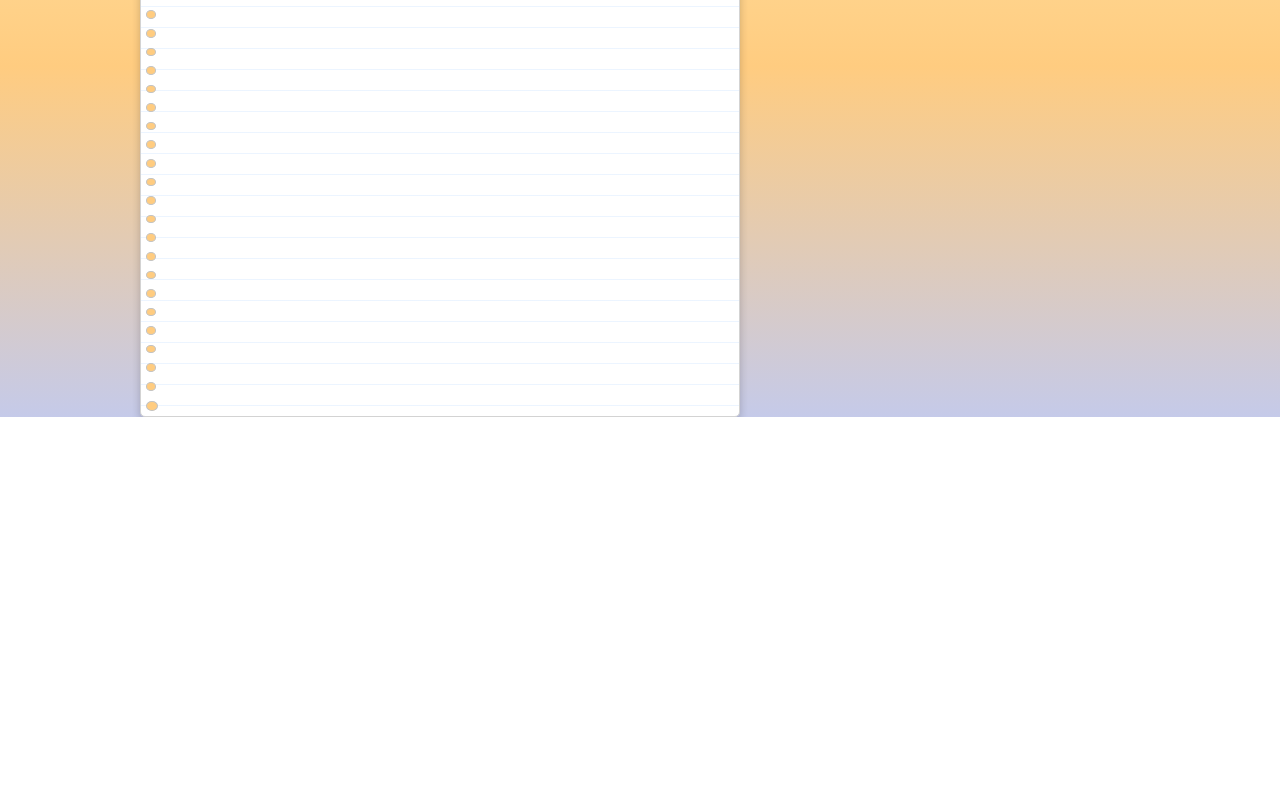
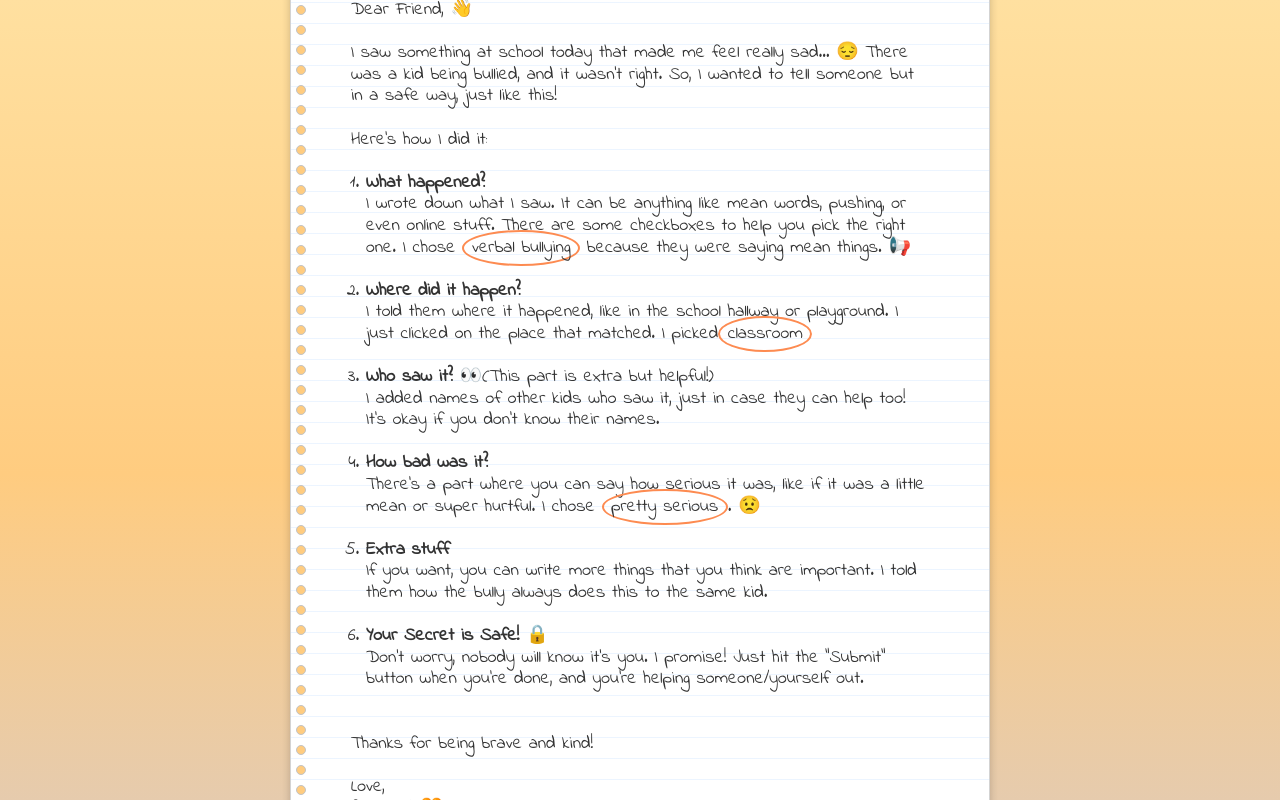
Before and after one commit to IvOKOs/EmpowerU-bullying-prevention-web-app, a React (Create React App) app: page / in a window 1280 px wide. Shown: the part 4260-5060 px from the top of the page. Before the commit the page ends 4677 px from the top, so only its background shows below. Built offline with nearby package versions, Linux system fonts and the light colour scheme.

Commit message:
Updated ReportFormIntro.

```diff
--- a/src/components/unauthorized/ReportFormIntro.css
+++ b/src/components/unauthorized/ReportFormIntro.css
@@ -1,21 +1,25 @@
 .report-intro-section {
   background: linear-gradient(to bottom, #ffecb3, #ffcc80, #c5cae9);
+  padding-bottom: 30rem;
 }
 
 .form-title {
   text-align: center;
-  font-size: 4.4rem;
+  font-size: 5.2rem;
+  font-weight: 400;
+  margin-bottom: 3rem;
 }
 
 .form-text {
   text-align: center;
   font-size: 2.4rem;
+  margin-bottom: 2rem;
 }
 
 .notebook-page {
   position: relative;
-  max-width: 600px;
-  height: 600px;
+  max-width: 70rem;
+  max-height: 95rem;
   background: repeating-linear-gradient(
     to bottom,
     #ffffff,
@@ -25,8 +29,9 @@
   border: 1px solid #d3d3d3;
   border-radius: 5px;
   box-shadow: 0 4px 8px rgba(0, 0, 0, 0.2);
-  padding: 1rem 5rem;
+  padding: 2rem 6rem;
   overflow: hidden;
+  margin: 5rem auto;
 }
 
 .holes {
@@ -39,21 +44,9 @@
   height: 100%;
 }
 
-.holes::before,
-.holes::after,
-.holes > div {
-  content: "";
-  width: 10px;
-  height: 10px;
-  background-color: #ffcc80;
-  border: 1px solid #c3c3c3;
-  border-radius: 50%;
-  margin: 5px 0;
-}
-
 .hole {
-  width: 10px;
-  height: 10px;
+  width: 1rem;
+  height: 1rem;
   background-color: #ffcc80;
   border: 1px solid #c3c3c3;
   border-radius: 50%;
@@ -61,11 +54,21 @@
 }
 
 .content {
-  padding: 5rem 0;
+  padding: 4rem 0;
   font-family: "Indie Flower", cursive;
   font-weight: 400;
   font-style: normal;
-  font-size: 1.7rem;
-  line-height: 1.3;
+  font-size: 1.8rem;
+  line-height: 1.2;
   color: #333;
 }
+
+ol {
+  padding-left: 1.5rem;
+}
+
+.marked-word {
+  border: 2px solid #fd8b51;
+  border-radius: 50%;
+  padding: 0.3rem 0.75rem;
+}
--- a/src/components/unauthorized/ReportFormIntro.jsx
+++ b/src/components/unauthorized/ReportFormIntro.jsx
@@ -32,7 +32,7 @@ export default function ReportFormIntro() {
           If you witness or experience bullying, our anonymous reporting tool
           allows you to share what happened without revealing your identity.
         </p>
-        <p>Together, we can fight back!</p>
+        <p className="form-text">Together, we can fight back!</p>
         <div class="notebook-page">
           <div className="holes">
             {holes.map((_, index) => (
@@ -40,10 +40,91 @@ export default function ReportFormIntro() {
             ))}
           </div>
           <div class="content">
-            <p>Dear Reporting Form</p>
+            <p>Dear Friend, 👋</p>
             <br />
-            Today, someone pushed me during lunch, and it hurt my feelings. This
-            is where I can tell someone who will help. Thank you, Alex
+            <p>
+              I saw something at school today that made me feel really sad… 😔
+              There was a kid being bullied, and it wasn’t right. So, I wanted
+              to tell someone but in a safe way, just like this!
+            </p>
+            <br />
+            <p>Here’s how I did it:</p>
+            <br />
+            <ol>
+              <li>
+                <p>
+                  <strong>What happened?</strong>
+                </p>
+                <p>
+                  I wrote down what I saw. It can be anything like mean words,
+                  pushing, or even online stuff. There are some checkboxes to
+                  help you pick the right one. I chose{" "}
+                  <span className="marked-word">verbal bullying</span> because
+                  they were saying mean things. 📢
+                </p>
+              </li>
+              <br />
+              <li>
+                <p>
+                  <strong>Where did it happen?</strong>
+                </p>
+                <p>
+                  I told them where it happened, like in the school hallway or
+                  playground. I just clicked on the place that matched. I picked
+                  <span className="marked-word">classroom</span>
+                </p>
+              </li>
+              <br />
+              <li>
+                <p>
+                  <strong>Who saw it? 👀</strong>
+                  (This part is extra but helpful!)
+                </p>
+                <p>
+                  I added names of other kids who saw it, just in case they can
+                  help too! It’s okay if you don’t know their names.
+                </p>
+              </li>
+              <br />
+              <li>
+                <p>
+                  <strong>How bad was it?</strong>
+                </p>
+                <p>
+                  There’s a part where you can say how serious it was, like if
+                  it was a little mean or super hurtful. I chose{" "}
+                  <span className="marked-word">pretty serious</span>. 😟
+                </p>
+              </li>
+              <br />
+              <li>
+                <p>
+                  <strong>Extra stuff</strong>
+                </p>
+                <p>
+                  If you want, you can write more things that you think are
+                  important. I told them how the bully always does this to the
+                  same kid.
+                </p>
+              </li>
+              <br />
+              <li>
+                <p>
+                  <strong>Your Secret is Safe! 🔒</strong>
+                </p>
+                <p>
+                  Don’t worry, nobody will know it’s you. I promise! Just hit
+                  the “Submit” button when you’re done, and you’re helping
+                  someone/yourself out.
+                </p>
+              </li>
+            </ol>
+            <br />
+            <br />
+            <p>Thanks for being brave and kind!</p>
+            <br />
+            <p>Love,</p>
+            <p>A Friend 🧡</p>
           </div>
         </div>
       </div>
--- a/src/index.css
+++ b/src/index.css
@@ -46,7 +46,7 @@ html {
 }
 
 .container-md {
-  max-width: 100rem;
+  max-width: 110rem;
   margin: 0 auto;
 }
 
@@ -58,3 +58,7 @@ html {
 .grid--3-cols {
   grid-template-columns: repeat(3, 1fr);
 }
+
+.margin-bottom-lg {
+  margin-bottom: 8rem;
+}
```
